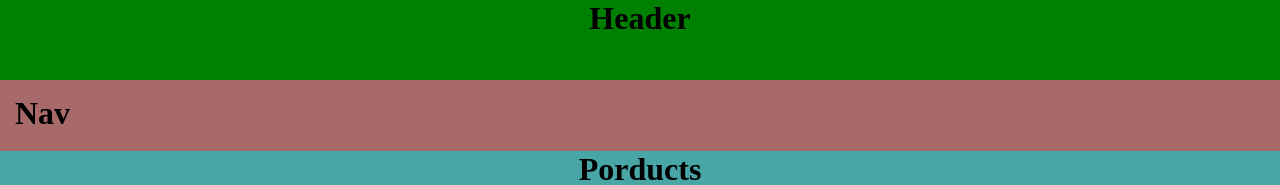
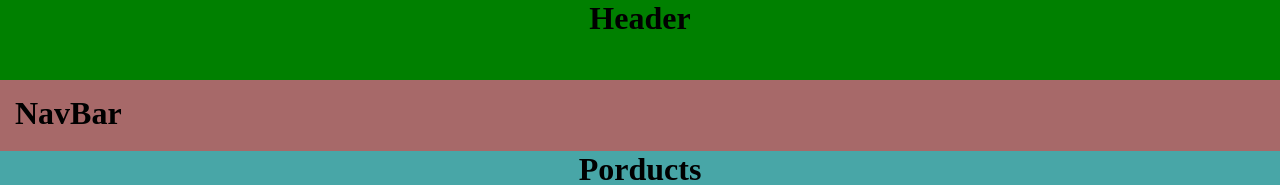
Before and after one commit to anujpuri76/webtest_1, a React (Vite) app: page / in a window 1280 px wide. Shown: the top 185 px of the page. Built offline with nearby package versions, Linux system fonts and the light colour scheme.

Commit message:
Update Nav.jsx

```diff
--- a/src/components/Nav.jsx
+++ b/src/components/Nav.jsx
@@ -4,7 +4,7 @@ const Nav = () => {
   return (
     <div className='nav'>
       <marquee behavior="alternate" direction="right">
-        <h1>Nav</h1>
+        <h1>NavBar</h1>
       </marquee>
     </div>
   )
```
